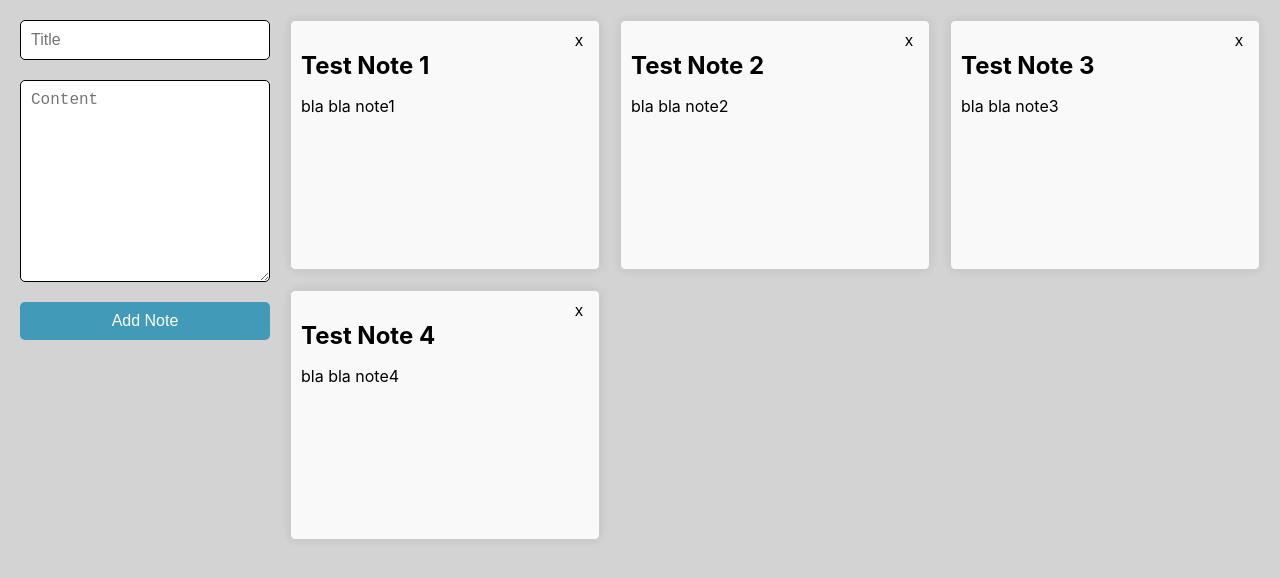
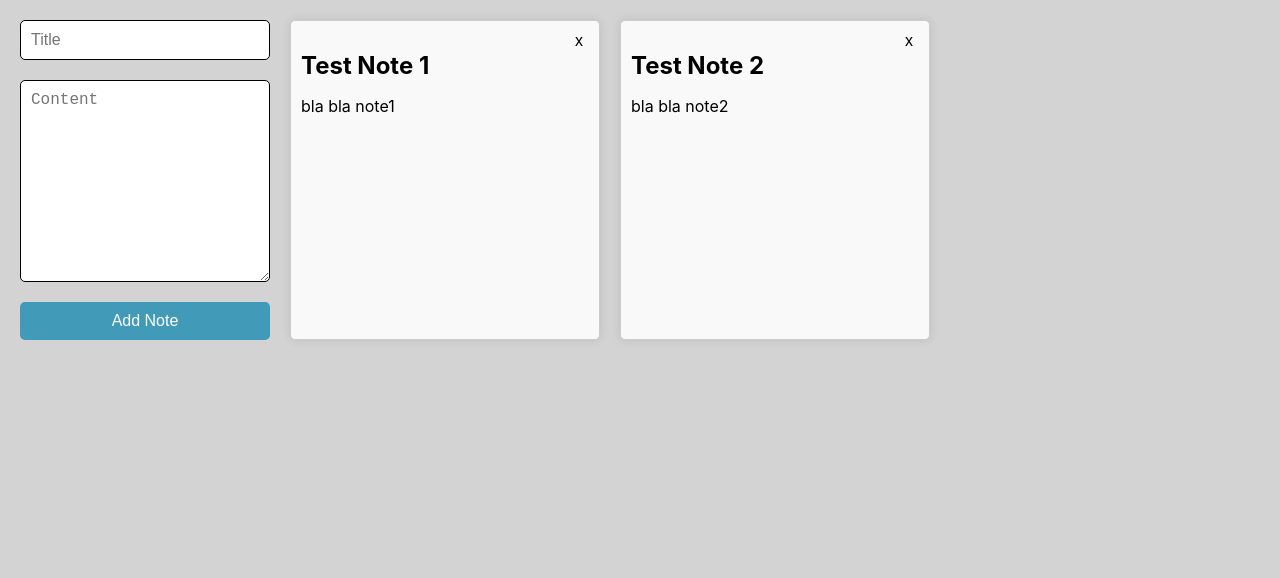
Before and after one commit to Babanila/note-app, a React (Create React App) app in the folder notes-app/: page / in a window 1280 px wide. Shown: the top 578 px of the page. Built offline with nearby package versions, Linux system fonts and the light colour scheme.

Commit message:
Use callback in  handlers

```diff
--- a/notes-app/src/App.tsx
+++ b/notes-app/src/App.tsx
@@ -1,4 +1,4 @@
-import React, { useState } from "react";
+import React, { useCallback, useState } from "react";
 import "./App.css";
 
 type Note = {
@@ -17,16 +17,6 @@ const sampleNote = [
     id: 2,
     title: "Test Note 2 ",
     content: "bla bla note2",
-  },
-  {
-    id: 3,
-    title: "Test Note 3",
-    content: "bla bla note3",
-  },
-  {
-    id: 4,
-    title: "Test Note 4 ",
-    content: "bla bla note4",
   },
 ];
 
@@ -55,11 +45,11 @@ function App() {
     setNotes(filteredNotes);
   };
 
-  const handleNoteClick = (note: Note) => {
+  const handleNoteClick = useCallback((note: Note) => {
     setSelectedNote(note);
     setTitle(note.title);
     setContent(note.content);
-  };
+  }, [setTitle, setContent, setSelectedNote]);
 
   const handleUpdateNote = (event: React.FormEvent) => {
     event.preventDefault();
@@ -84,11 +74,11 @@ function App() {
     setSelectedNote(null);
   };
 
-  const handleCancel = () => {
+  const handleCancel = useCallback(() => {
     setTitle("");
     setContent("");
     setSelectedNote(null);
-  };
+  }, [setTitle, setContent, setSelectedNote]);
 
   return (
     <div className="app-container">
```
